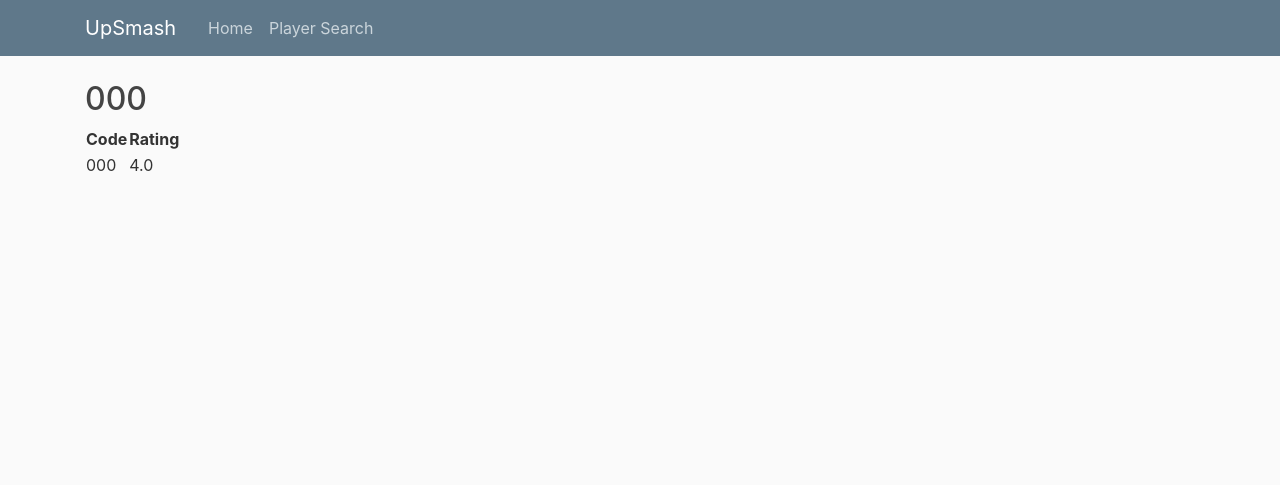
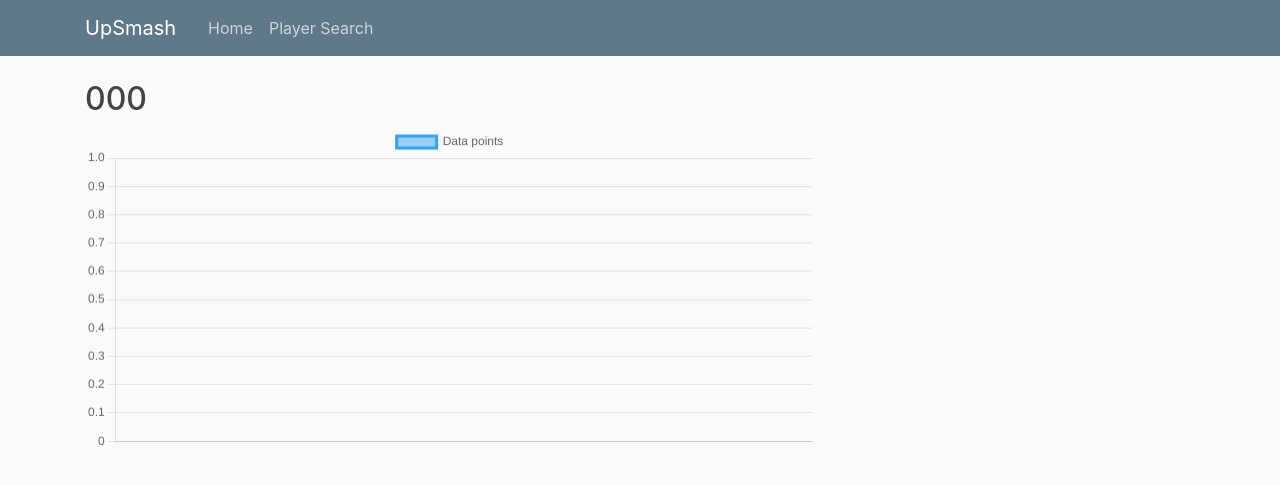
Before and after one commit to UpSmash-SSBM/UpSmash, a Flask app: template templates/user.html in a window 1280 px wide. Shown: the top 485 px of the page. Run offline with Flask 3, Linux system fonts and the light colour scheme; tables that the repository leaves empty hold one stand-in row (values such as "Sample post"); the template is opened without the code that fills it: values that come from a table or form of the project are taken from there, most other values are stand-ins (such as "Sample title", 1, 10 or a date in 2020); some libraries are stand-ins or nearby versions.

Commit message:
adding requirements

```diff
--- a/app.py
+++ b/app.py
@@ -43,15 +43,20 @@
 
 @app.route('/user/<connect_code>', methods=['POST','GET'])
 def user(connect_code):
-    connect_code = connect_code.replace("-","#")
+    connect_code = connect_code.replace("-","#").upper()
     player_rating_class = PlayerRatingClass()
     player_rating_class.insert_new_rating(connect_code)
 
     player_ratings = PlayerRating.query.where(PlayerRating.connect_code.ilike(connect_code)).order_by(PlayerRating.datetime).limit(10).all()
     datetimes = []
     ratings = []
+    for rating in player_ratings:
+        datetimes.append(rating.datetime.strftime("%m/%d/%Y, %H:%M:%S"))
+        ratings.append(rating.rating)
+        print(rating.rating)
+    print(datetimes)
 
-    return render_template('user.html', player_ratings=player_ratings, connect_code=connect_code)
+    return render_template('user.html', player_ratings=player_ratings, connect_code=connect_code, datetimes=datetimes, ratings=ratings)
 
 @app.route('/all_ratings', methods=['GET'])
 def all_ratings():
--- a/templates/base.html
+++ b/templates/base.html
@@ -33,6 +33,7 @@
 				      enable_page_level_ads: true
 			    });
 	</script>
+    {% block head %}{% endblock %}
 </head>
 <body>
     <header class="site-header">
--- a/templates/index.html
+++ b/templates/index.html
@@ -1,8 +1,4 @@
 {% extends 'base.html' %}
-
-{% block head %}
-
-{% endblock %}
 
 {% block body %}
 <div class="content">
--- a/templates/user.html
+++ b/templates/user.html
@@ -1,24 +1,31 @@
 {% extends 'base.html' %}
 
 {% block head %}
-
+<script src="https://cdn.jsdelivr.net/npm/chart.js"></script>
 {% endblock %}
 
 {% block body %}
 <div class="content">
     <h2>{{ connect_code }}</h2>
 
-    <table>
-        <tr>
-            <th>Code</th>
-            <th>Rating</th>
-        </tr>
-        {% for rating_row in player_ratings %}
-        <tr>
-            <td>{{ rating_row.connect_code }}</td>
-            <td>{{ rating_row.rating }}</td>
-        </tr>
-        {% endfor %}
-    </table>
+    <canvas id="lineChart" width="900" height="400"></canvas>
+    <script>
+        var ctx = document.getElementById("lineChart").getContext("2d");
+        var lineChart = new Chart(ctx, {
+            type: "line",
+            data: {
+                labels: {{ datetimes | safe }},
+                datasets: [
+                    {
+                        label: "Data points",
+                        data: {{ ratings | safe }}
+                    }
+                ]
+            },
+            options: {
+                responsive: true
+            }
+        })
+    </script>
 </div>
 {% endblock %}
```
Also changed, not shown: requirements.txt (added, +34 -0 lines).
